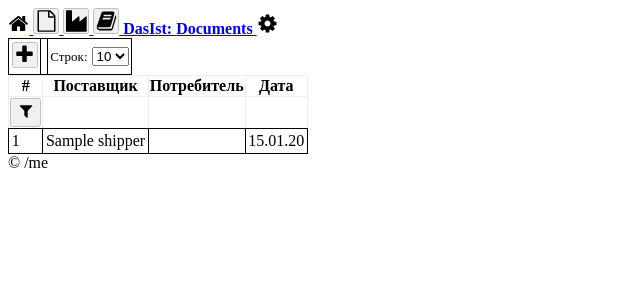
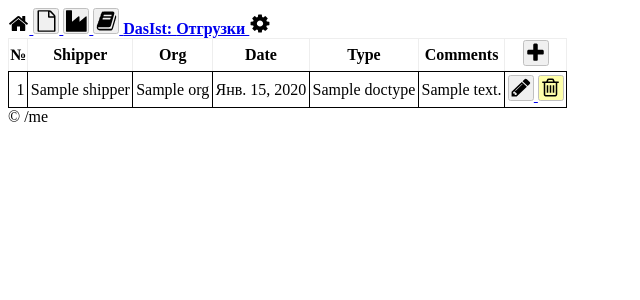
Before and after one commit to tieugene/shipment, a Django app: page /shipment/d/ in a window 1280 px wide. Shown: the top 300 px of the page, without its empty margins (0-640 px from the left). Run offline with Django 3.2, Linux system fonts and the light colour scheme; tables that the repository leaves empty hold one stand-in row (values such as "Sample post").

Commit message:
Doc draft crudl ok

```diff
--- a/shipment/models.py
+++ b/shipment/models.py
@@ -64,13 +64,13 @@ class Document(models.Model):
     doctype = models.ForeignKey(DocType, on_delete=models.CASCADE, null=True, related_name='doctype_document',
                                 db_index=True, verbose_name=_('DocType'))
     date = models.DateField(db_index=True, verbose_name=_('Date'))
-    comments = models.CharField(null=True, blank=False, db_index=True, max_length=255, verbose_name=_('Comments'))
+    comments = models.CharField(null=True, blank=True, db_index=True, max_length=255, verbose_name=_('Comments'))
 
-    # def __str__(self):
-    #    return str(self.pk) # shipper -> org date doctype (file.name, comment)
+    def __str__(self):
+        return "{} => {} {} {} ({})".format(self.shipper, self.org, self.date, self.doctype, self.comments)
 
     def get_absolute_url(self):
-        return reverse('document_view', kwargs={'pk': self.pk})
+        return reverse('doc_view', kwargs={'pk': self.pk})
 
     class Meta:
         ordering = ('date', 'shipper', 'org')
--- a/shipment/views.py
+++ b/shipment/views.py
@@ -45,22 +45,22 @@ class DocList(ListView):
 
 class DocAdd(CreateView):
     model = models.Document
-    fields = ['name', 'fullname']
-    # template_name = 'shipment/org_form.html'
+    fields = ['file', 'shipper', 'org', 'date', 'doctype', 'comments']
+    # template_name = 'shipment/doc_form.html'
 
 
 class DocDetail(DetailView):
     model = models.Document
-    # template_name = 'shipment/org_detail.html'
+    # template_name = 'shipment/doc_detail.html'
 
 
 class DocUpdate(UpdateView):
     model = models.Document
-    fields = ['shipper', 'org', 'doctype', 'date']
-    # template_name = 'shipment/org_form.html'
+    fields = ['shipper', 'org', 'date', 'doctype', 'comments']
+    # template_name = 'shipment/doc_form.html'
 
 
 class DocDelete(DeleteView):
     model = models.Document
     success_url = reverse_lazy('doc_list')
-    # template_name = 'shipment/org_confirm_delete.html'
+    # template_name = 'shipment/doc_confirm_delete.html'
--- a/templates/shipment/document_base.html
+++ b/templates/shipment/document_base.html
@@ -1,3 +1,3 @@
 {% extends "shipment/base.html" %}
 {% block title %} Отгрузки {% endblock %}
-{% block menu_title %} <a href="{% url 'shipment_list' %}"> Отгрузки </a> {% endblock %}
+{% block menu_title %} <a href="{% url 'doc_list' %}"> Отгрузки </a> {% endblock %}
--- a/templates/shipment/document_list.html
+++ b/templates/shipment/document_list.html
@@ -1,4 +1,4 @@
-{% extends "shipment/base.html" %}
+{% extends "shipment/document_base.html" %}
 {% block meta %} <meta http-equiv="refresh" content="300"> {% endblock %}
 {% block js %}
 {% endblock %}
@@ -11,53 +11,34 @@
  }
 {% endblock %}
 {% block body_main %}
- <table border="0">
-  <tr>
-   <td>
-    <a href="{% url 'shipment_add' %}"> {% include "svgbutton/new.html" %} </a>
-   </td>
-   <td nowrap>
 {% include "paginator.html" %}
-   </td>
-   <td nowrap>
-    <label for="lpp">Строк:</label>
-    <select onchange="document.location=this.options[this.selectedIndex].value">
-     <option value="{% url 'shipment_set_lpp' 10 %}" {% ifequal lpp 10 %}selected{% endifequal %}>10</option>
-     <option value="{% url 'shipment_set_lpp' 15 %}" {% ifequal lpp 15 %}selected{% endifequal %}>15</option>
-     <option value="{% url 'shipment_set_lpp' 20 %}" {% ifequal lpp 20 %}selected{% endifequal %}>20</option>
-     <option value="{% url 'shipment_set_lpp' 25 %}" {% ifequal lpp 25 %}selected{% endifequal %}>25</option>
-     <option value="{% url 'shipment_set_lpp' 50 %}" {% ifequal lpp 50 %}selected{% endifequal %}>50</option>
-    </select>
-   </td>
-  </tr>
-</table>
-
-<form action="{% url 'shipment_filter' %}" method="POST">
-{% csrf_token %}
-<table border="1">
+<table width="auto" border="1">
     <thead>
     <tr>
-   <th> # </th>
-   <th> Поставщик </th>
-   <th> Потребитель </th>
-   <th> Дата </th>
-  </tr>
-  <tr>
-   <th> <button type="submit" class="plain_mid"> {% include "svgbutton/filter.html" %} </button> </th>
-   <th> {{ fsform.shipper }} </th>
-   <th> {{ fsform.payer }} </th>
-   <th> {{ fsform.year }} </th>
+        <th> &numero; </th>
+        <th> Shipper </th>
+        <th> Org </th>
+        <th> Date </th>
+        <th> Type </th>
+        <th> Comments </th>
+        <th> <a href="{% url 'doc_add' %}"> {% include "svgbutton/new.html" %} </a> </th>
     </tr>
     </thead>
 <tbody>
 {% for object in object_list %}
- <tr class="contract" onclick="window.document.location='{% url 'shipment_view' object.pk %}'">
-  <td> {{ object.pk }} </td>
-  <td> {{ object.shipper }} </td>
-  <td> {{ object.payer }} </td>
-  <td> {{ object.date|date:"d.m.y" }} </td>
+    <tr class="list" onclick="window.document.location='{% url 'doc_view' object.pk %}'">
+        <td align="right"> {{ object.pk }} </td>
+        <td> {{ object.shipper.name }} </td>
+        <td> {{ object.org.name }} </td>
+        <td> {{ object.date }} </td>
+        <td> {{ object.doctype.name }} </td>
+        <td> {{ object.comments }} </td>
+         <td>
+            <a href="{% url 'doc_update' object.pk %}"> {% include "svgbutton/edit.html" %} </a>
+            <a href="{% url 'doc_delete' object.pk %}"> {% include "svgbutton/delete.html" %} </a>
+        </td>
     </tr>
 {% endfor %}
+</tbody>
 </table>
-</form>
 {% endblock %}
```
Also changed, not shown: templates/shipment/document_detail.html (+6 -33 lines), templates/shipment/document_form.html (+2 -15 lines). Lines whose indentation alone changed are shown as unchanged.
